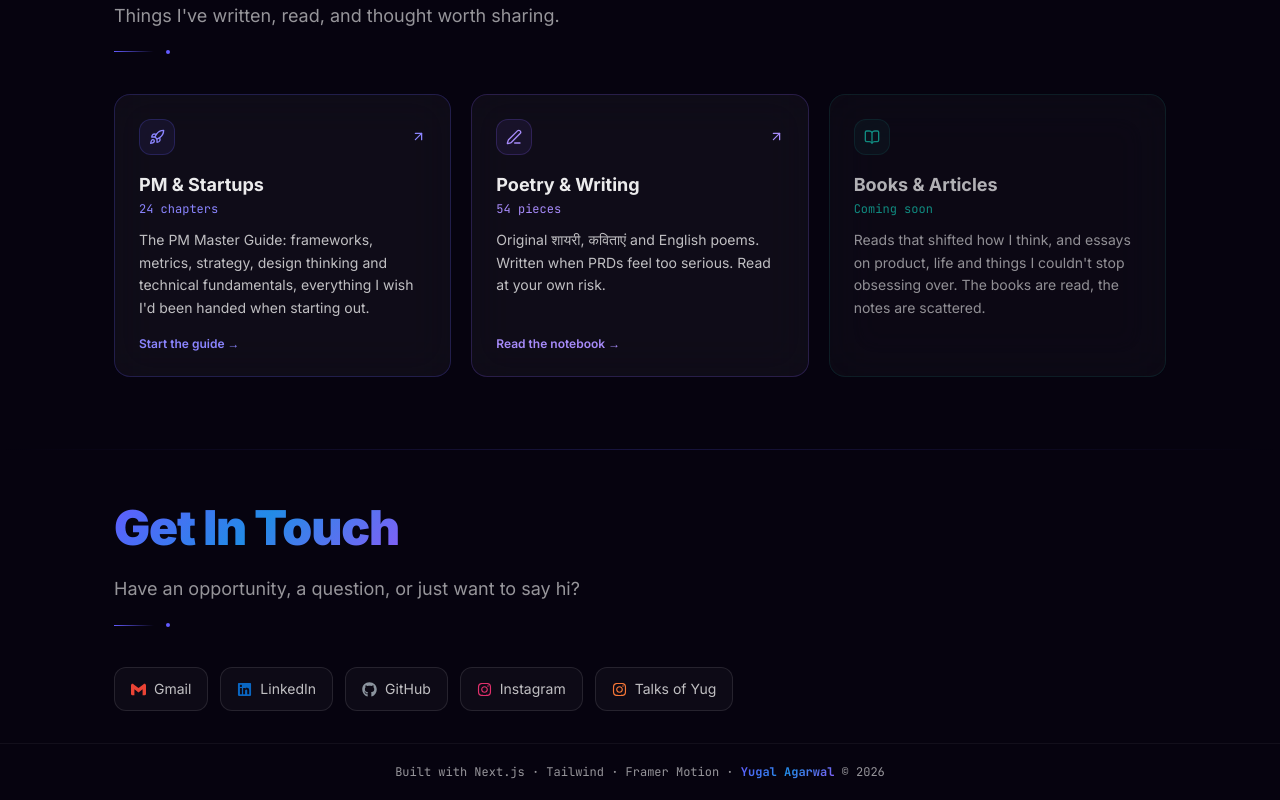
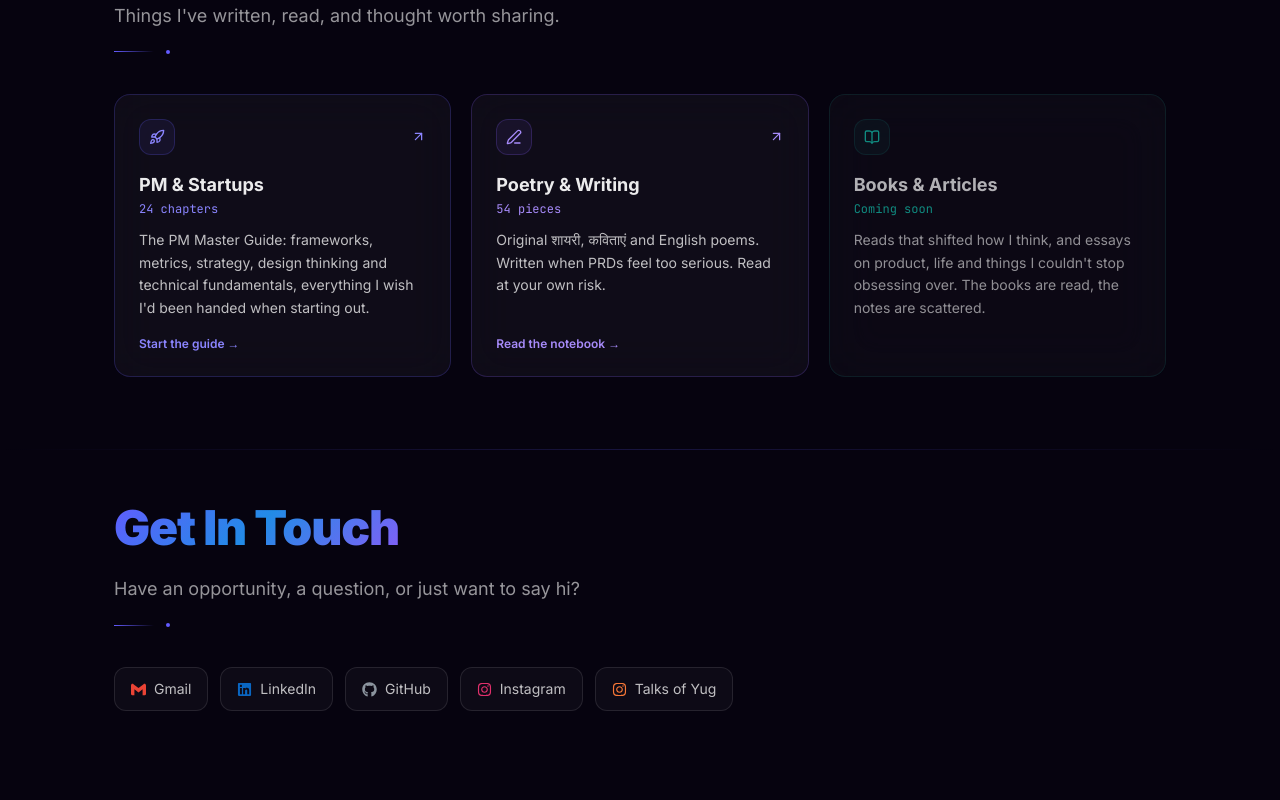
Before and after one commit to yugalagrawal/myportfolio, a Next.js app: page / in a window 1280 px wide. Shown: the part 5833-6633 px from the top of the page. After the commit the page ends 6608 px from the top, so only its background shows below. Built offline with nearby package versions, Linux system fonts and the light colour scheme.

Commit message:
Contact: remove the footer credit line
Co-Authored-By: Claude Sonnet 5.5 <noreply@anthropic.com>

```diff
--- a/src/components/sections/Contact.tsx
+++ b/src/components/sections/Contact.tsx
@@ -18,7 +18,7 @@ export default function Contact() {
   return (
     <section id="contact" className="relative">
       <div className="section-divider" />
-      <div className="section-container" style={{ paddingTop: 48, paddingBottom: 16 }}>
+      <div className="section-container" style={{ paddingTop: 48, paddingBottom: 64 }}>
         <SectionHeading
           title="Get In Touch"
           subtitle="Have an opportunity, a question, or just want to say hi?"
@@ -43,15 +43,6 @@ export default function Contact() {
         </ScrollReveal>
       </div>
 
-      {/* Footer */}
-      <footer className="text-center py-5 px-6 mt-4"
-        style={{ borderTop: "1px solid rgba(255,255,255,0.05)", color: "var(--text-3)" }}>
-        <p className="text-xs font-mono" style={{ fontFamily: "var(--font-mono)" }}>
-          Built with Next.js · Tailwind · Framer Motion ·{" "}
-          <span className="gradient-text font-semibold">{profile.name}</span>{" "}
-          © {new Date().getFullYear()}
-        </p>
-      </footer>
     </section>
   );
 }
```
